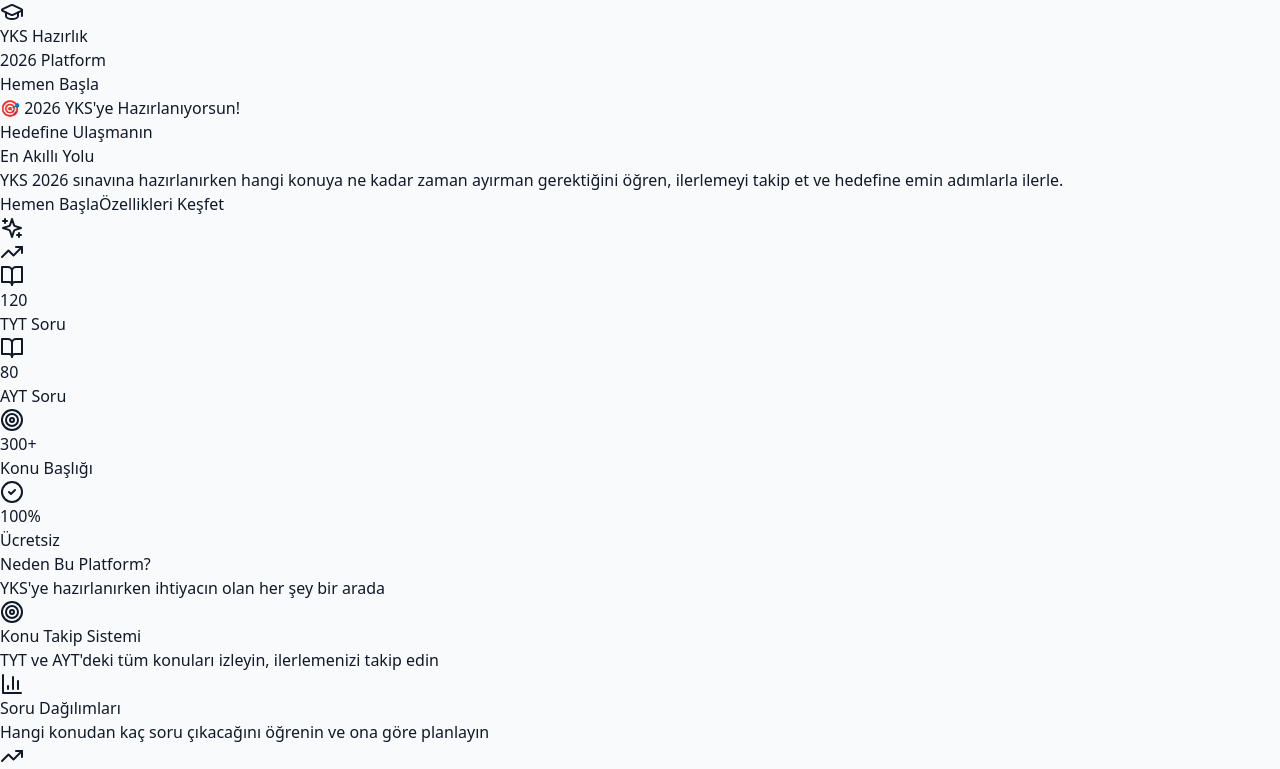
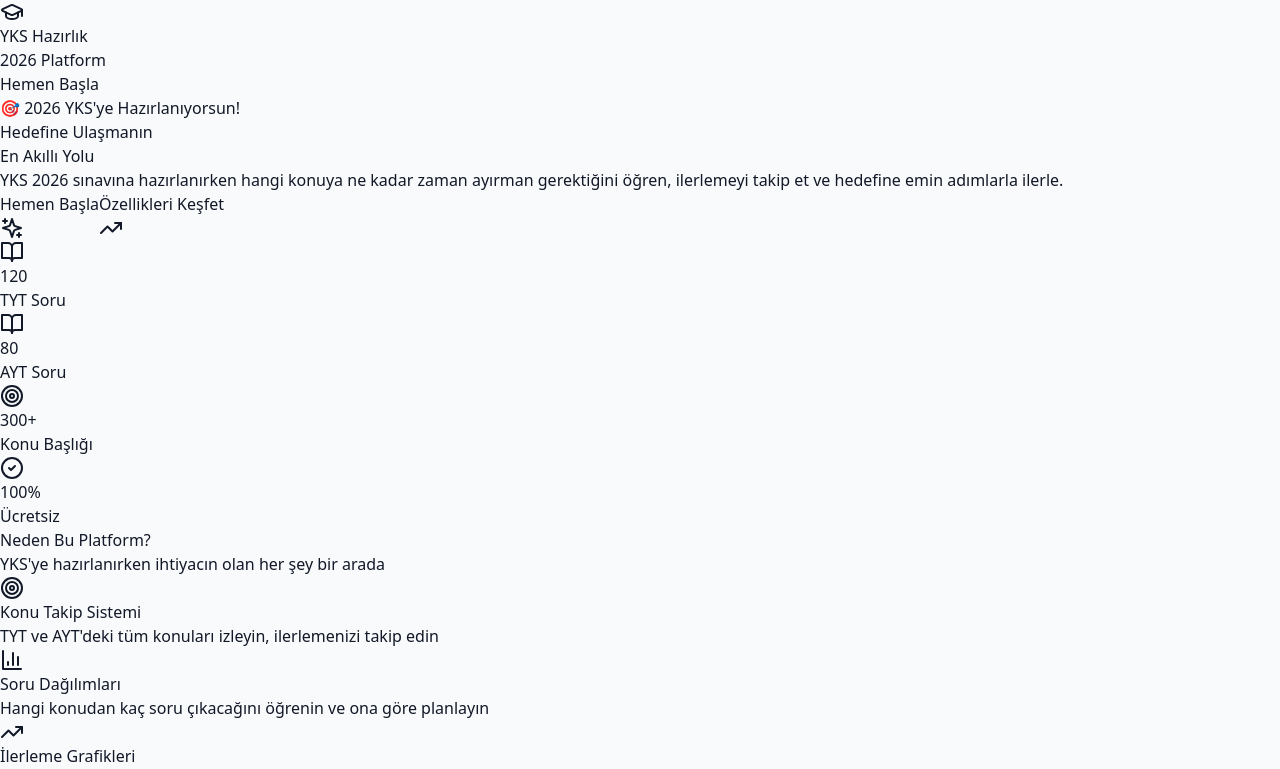
Before and after one commit to echoesfromadistantstarlight/yks-platform, a React (Vite) app: page / in a window 1280 px wide. Shown: the top 769 px of the page. Built offline with nearby package versions, Linux system fonts and the light colour scheme.

Commit message:
🔧 Fix: Buton tıklama sorunları düzeltildi
- 'Özellikleri Keşfet' butonu <a> tagından <button> tagına çevrildi
- onClick event handler eklendi
- Smooth scroll fonksiyonu eklendi
- Tüm butonlar artık düzgün çalışıyor

```diff
--- a/src/components/LandingPage.jsx
+++ b/src/components/LandingPage.jsx
@@ -1,6 +1,13 @@
 import { GraduationCap, BookOpen, Target, TrendingUp, Clock, CheckCircle2, Sparkles, Award, BarChart3, Calendar } from 'lucide-react';
 
 const LandingPage = ({ onStart }) => {
+  const scrollToFeatures = () => {
+    const featuresSection = document.getElementById('features');
+    if (featuresSection) {
+      featuresSection.scrollIntoView({ behavior: 'smooth', block: 'start' });
+    }
+  };
+
   const features = [
     {
       icon: <Target className="w-8 h-8" />,
@@ -98,13 +105,13 @@
                 <span>Hemen Başla</span>
                 <Sparkles className="w-5 h-5 group-hover:rotate-12 transition-transform" />
               </button>
-              <a
-                href="#features"
+              <button
+                onClick={scrollToFeatures}
                 className="btn-secondary flex items-center space-x-2 text-lg px-8 py-4"
               >
                 <span>Özellikleri Keşfet</span>
                 <TrendingUp className="w-5 h-5" />
-              </a>
+              </button>
             </div>
 
             {/* Stats */}
```
